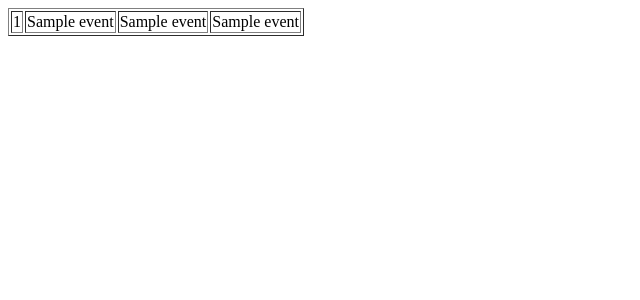
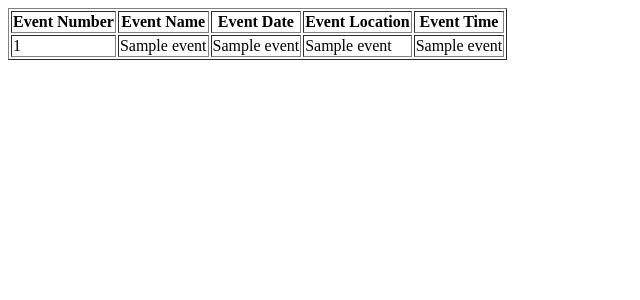
Before and after one commit to parthmshah1302/DBMS-Event-Management-System, a Flask app: template templates/eventsData.html in a window 1280 px wide. Shown: the top 300 px of the page, without its empty margins (0-640 px from the left). Run offline with Flask 2, Linux system fonts and the light colour scheme; the template is opened without the code that fills it: most values are stand-ins (such as "Sample title", 1, 10 or a date in 2020); parts of the project's set-up code (start-up, migrations or seed data) failed here and were passed over; some libraries are stand-ins or nearby versions.

Commit message:
time error solved

```diff
--- a/SQLFiles/ProjTree.sql
+++ b/SQLFiles/ProjTree.sql
@@ -16,7 +16,7 @@ use dbmsEventManagement;
 
 create table login(email varchar(50) primary key, pass varchar(50));
 create table event_table(
-  event_no int,
+  event_no int auto_increment unique,
   primary key(event_no),
   event_name varchar(50),
   event_date date,
@@ -25,8 +25,8 @@ create table event_table(
   event_type varchar(50),
   index (event_name)
 );
-alter table event_table
-add unique (event_no);
+
+
 create table bill(
   bill_no int,
   order_no int,
--- a/app.py
+++ b/app.py
@@ -46,7 +46,6 @@ event_time=time.strftime("%H:%M:%S",curr_time)
 def events():
     if request.method=='POST':
         eventDetails=request.form
-        event_no=eventDetails['event_no']
         event_name=eventDetails['event_name']
         event_date=eventDetails['event_date']
         event_time=eventDetails['event_time']
@@ -56,7 +55,7 @@ def events():
 
 
         cur=mysql.connection.cursor()
-        cur.execute("INSERT INTO event_table(event_no, event_name, event_date, venue, event_time, event_type) VALUES(%s,%s,%s,%s,%s,%s)",(int(event_no),event_name,event_date,venue,event_time,event_type))
+        cur.execute("INSERT INTO event_table( event_name, event_date, venue, event_time, event_type) VALUES(%s,%s,%s,%s,%s)",(event_name,event_date,venue,event_time,event_type))
         mysql.connection.commit()
         cur.close()
 
@@ -77,7 +76,7 @@ def loginData():
 @app.route('/eventsData')
 def eventsData():
     cur=mysql.connection.cursor()
-    resultValue=cur.execute("SELECT * from event_table")
+    resultValue=cur.execute("SELECT event_no,event_name,DATE_FORMAT(event_date, '%M %d %Y'),venue,TIME_FORMAT(event_time, '%r') from event_table")
     if resultValue>0:
         eventDetails=cur.fetchall()
         return render_template('eventsData.html',eventDetails=eventDetails)
--- a/templates/events.html
+++ b/templates/events.html
@@ -9,9 +9,9 @@
 <body>
     <h1></h1>
     <form action="" method="POST">
-        Sr No <input type="number" name="event_no"/>
+        <!-- Sr No <input type="number" name="event_no"/>
         <br>
-        <br>
+        <br> -->
         Name of the Event <input type="text" name="event_name"/>
         <br>
         <br>
--- a/templates/eventsData.html
+++ b/templates/eventsData.html
@@ -1,10 +1,18 @@
 <table border="1">
+    <th>Event Number</th>
+    <th>Event Name</th>
+    <th>Event Date</th>
+    <th>Event Location</th>
+    <th>Event Time</th>
+
+
     {% for event in eventDetails%}
     <tr>
         <td>{{event[0]}}</td>
         <td>{{event[1]}}</td>
         <td>{{event[2]}}</td>
         <td>{{event[3]}}</td>
+        <td>{{event[4]}}</td>
     </tr>
     {%endfor%}
 </table>
--- a/templates/loginData.html
+++ b/templates/loginData.html
@@ -1,4 +1,6 @@
 <table border="1">
+    <th>Email ID</th>
+    <th>Password</th>
     {% for user in userDetails%}
     <tr>
         <td>{{user[0]}}</td>
```
